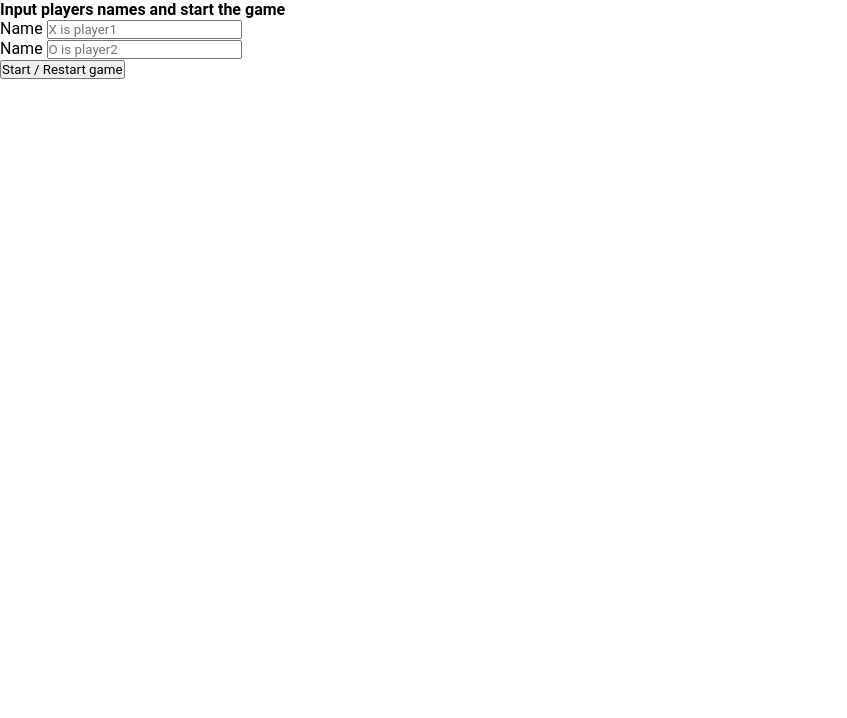
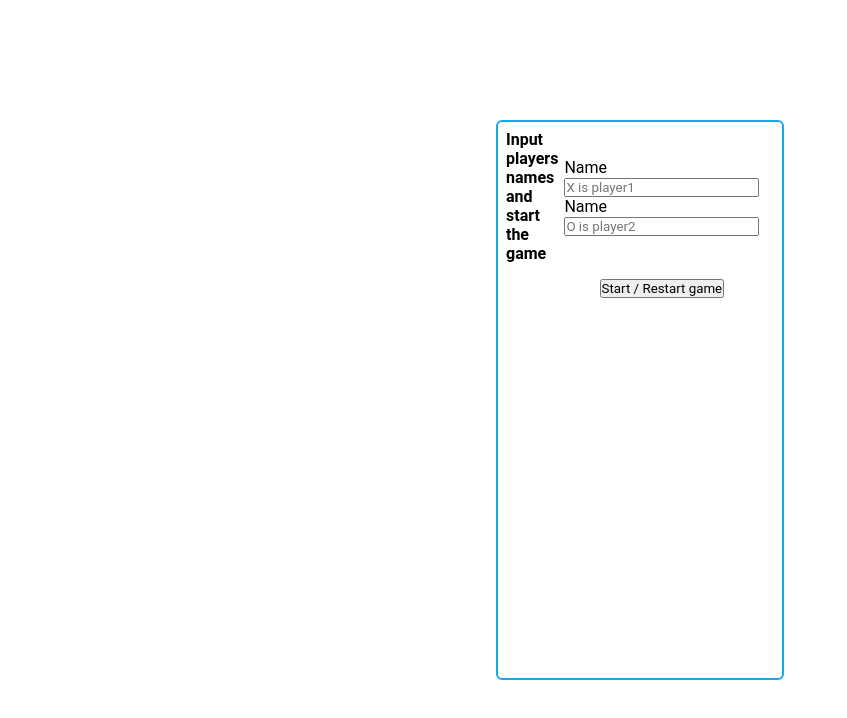
Before and after one commit to ZELAWEST/Tic-Tac-Toe, a plain HTML site: page index.html in a window 1280 px wide. Shown: the whole page, without its empty margins (0-847 px from the left). Drawn offline with Linux system fonts and the light colour scheme; a web font is replaced by a local one.

Commit message:
Add body styles and board container styles classes

```diff
--- a/style.css
+++ b/style.css
@@ -14,3 +14,33 @@
     font-family: 'Roboto'
 
 }
+:root {
+    --shadowColor: blue;
+    --color: #fff;
+    --margin-bottom: 10px;
+    --border-radius: 6px;
+}
+
+body {
+
+    height: 100vh;
+    width: 960px;
+    display: flex;
+    margin: 0 auto;
+    justify-content: center;
+    align-items: center;
+
+}
+
+.board-container {
+    display: grid;
+    height: 70%;
+    width: 30%;
+    grid-template-columns: repeat(2, 0.8fr);
+    grid-template-rows: 0.9fr 0.5fr 3fr 0.5fr;
+    place-items: center;
+    border: solid rgb(24, 168, 234) 2px;
+    padding: 8px;
+    border-radius: var(--border-radius);
+    align-content: start;
+}
```
